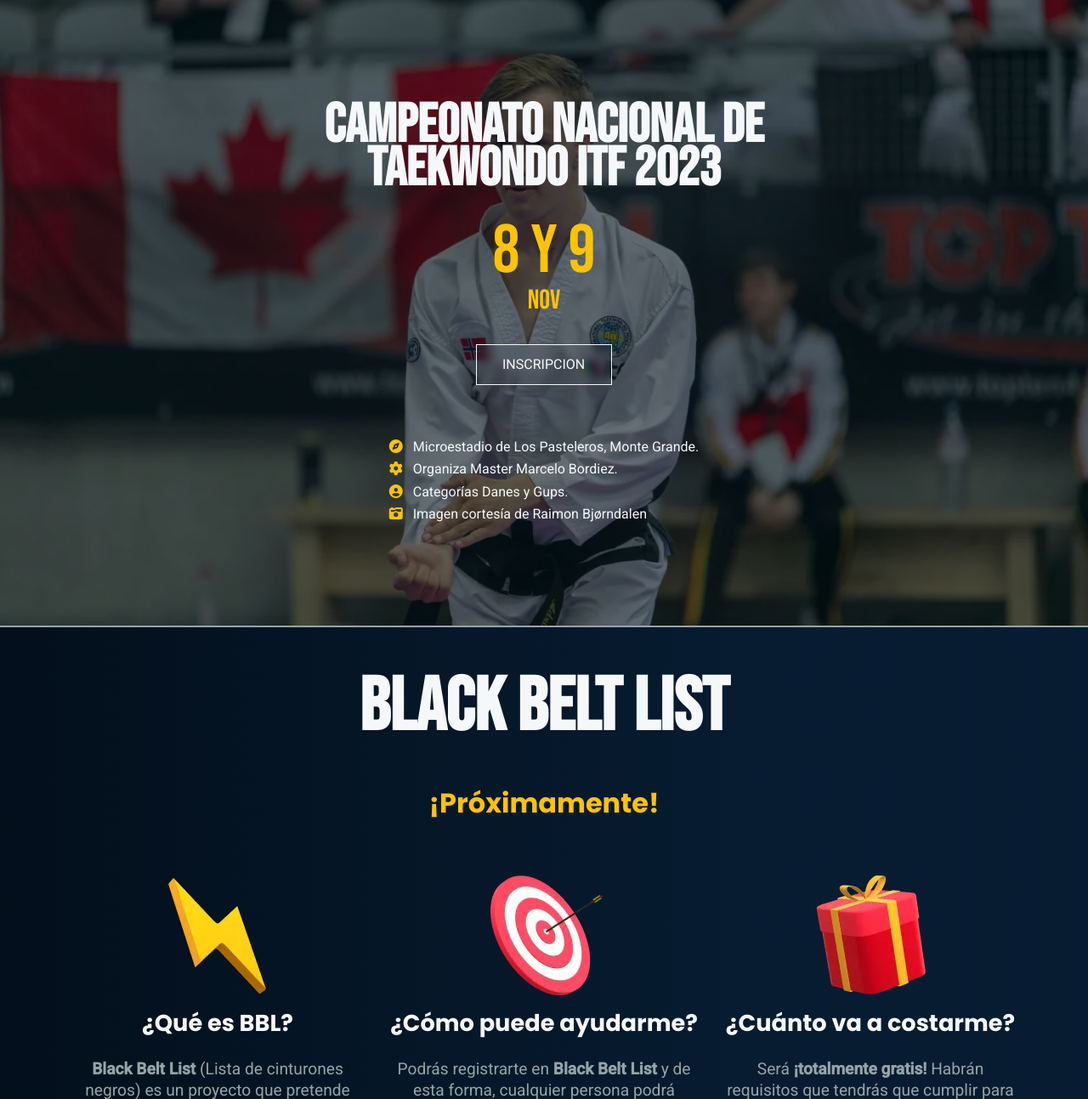
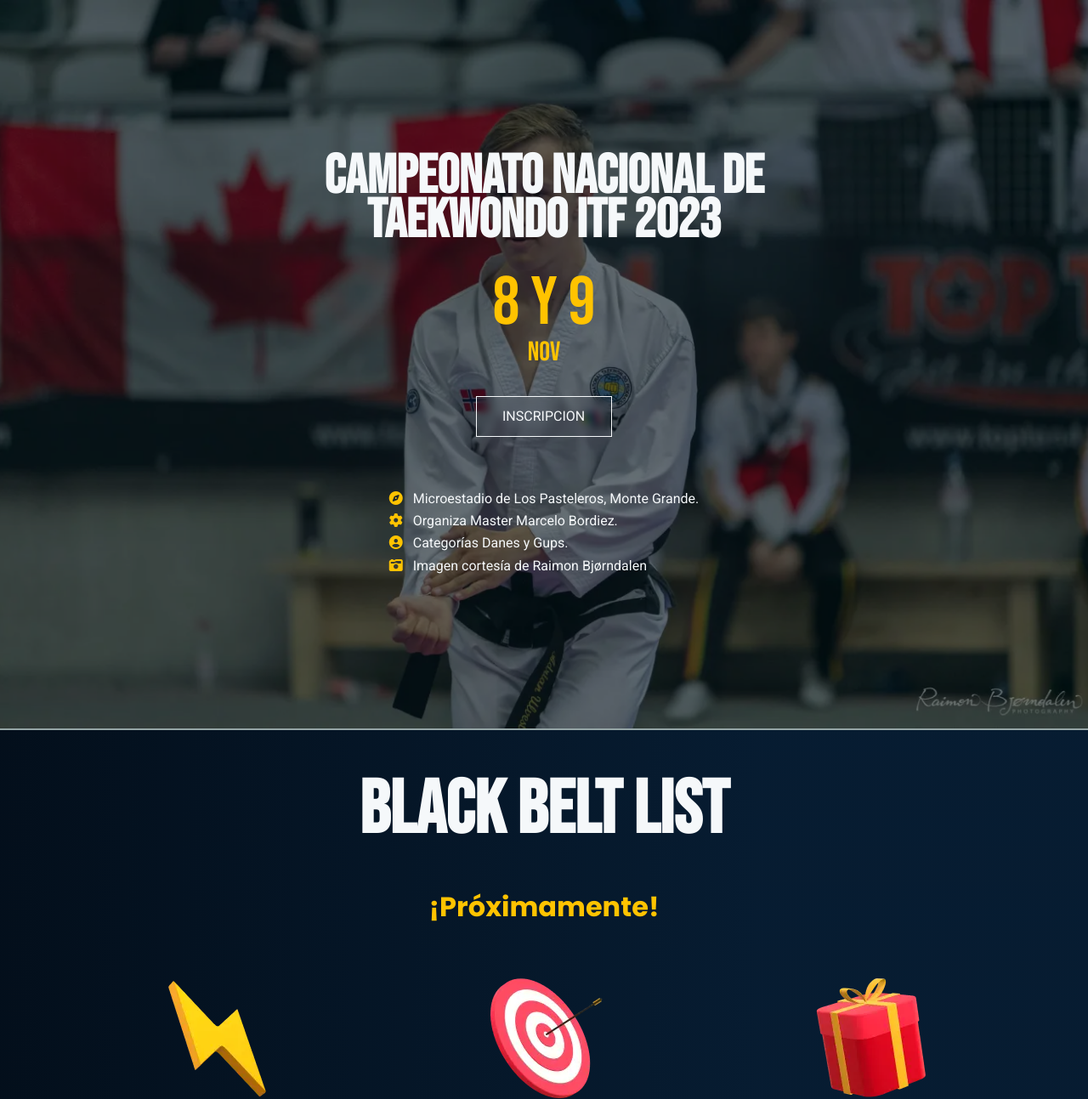
Before and after one commit to DataAnalystGabo/taekwondoitf.online, a PHP site: page / in a window 1280 px wide. Shown: the part 64-1357 px from the top of the page at 85% size. Run offline with PHP 8.4, Linux system fonts and the light colour scheme; data that the repository does not hold is empty; a stand-in replaces the project's code that opens the database connection; some libraries are stand-ins or nearby versions.

Commit message:
-v 1.3.9 mejoras en el diseño reponsive index.php

```diff
--- a/css/index.css
+++ b/css/index.css
@@ -5,13 +5,15 @@
 }
 
     .prime{
+        min-height: 100vh;
         display: grid;
-        grid-template-columns: 1fr;
-        grid-template-rows: calc(100vh - 4em);
+        grid-template-columns: 100%;
+        grid-template-rows: 100%;
         border-bottom: 1px solid var(--grey);
     }
 
         .prime__cover{
+            min-height: 100vh;
             grid-column: 1/2;
             grid-row: 1/2;
         }
@@ -23,12 +25,14 @@
             }
 
         .prime__filter{
+            min-height: 100vh;
             grid-column: 1/2;
             grid-row: 1/2;
             background-color: #030e1a94;
         }
 
         .prime__info{
+            min-height: 100vh;
             display: flex;
             flex-direction: column;
             justify-content: center;
```
